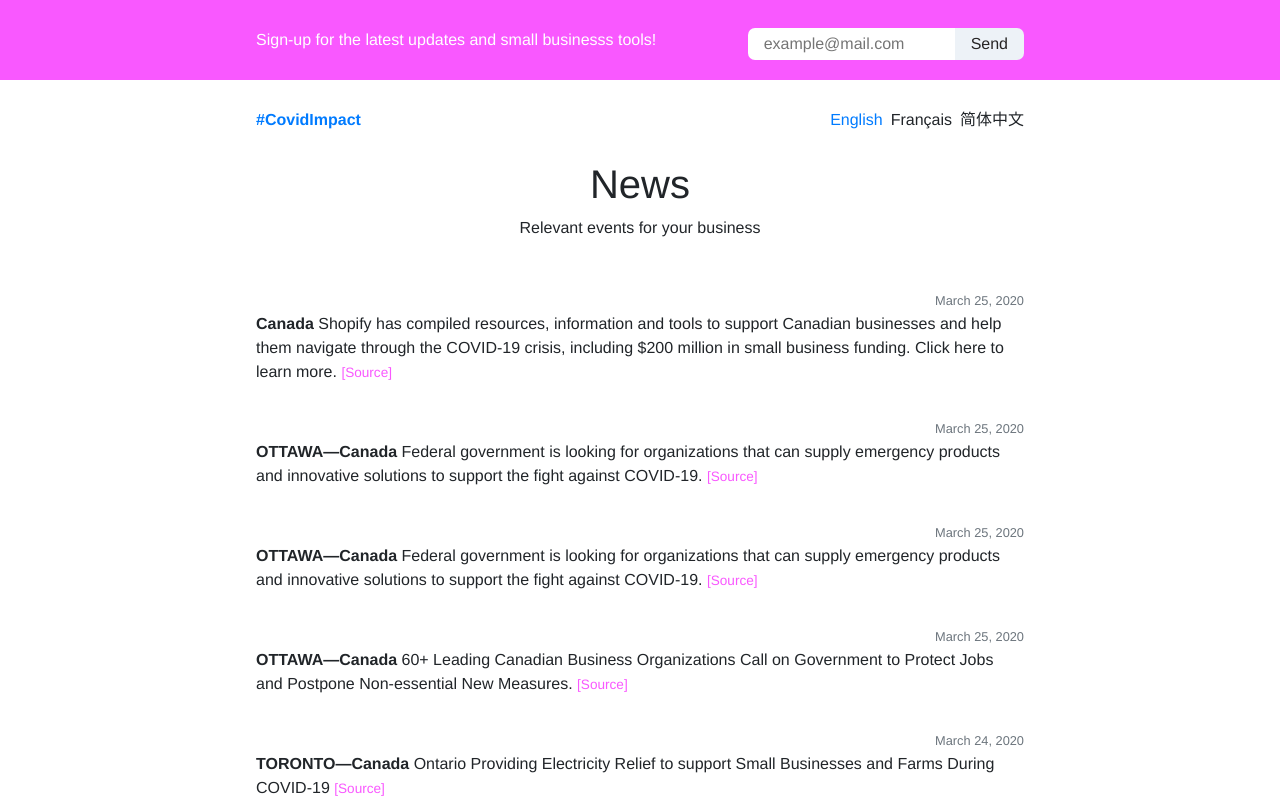
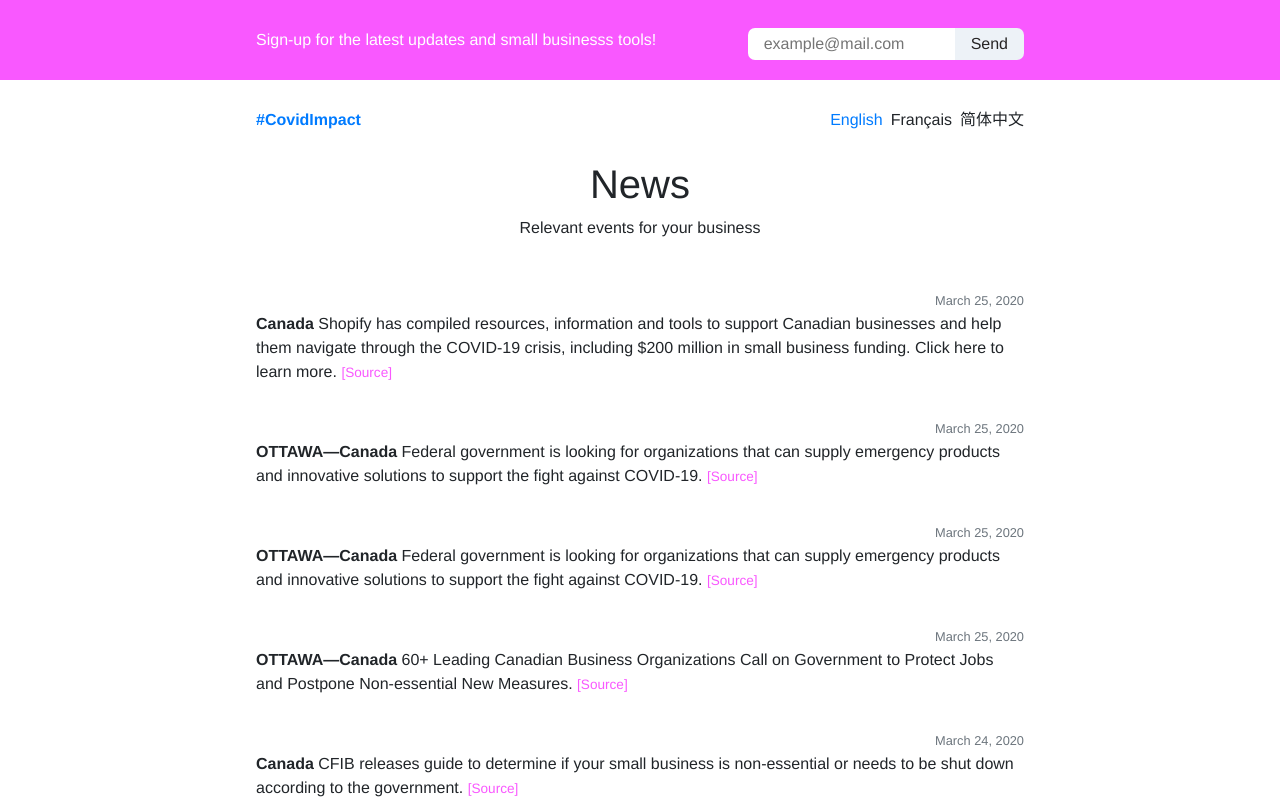
Before and after one commit to COVIDImpact/CovidImpact, a Vue app in the folder app/: page /news in a window 1280 px wide. Shown: the top 800 px of the page. Built offline with nearby package versions, Linux system fonts and the light colour scheme.

Commit message:
more news updates

```diff
--- a/app/src/pages/News.vue
+++ b/app/src/pages/News.vue
@@ -72,6 +72,21 @@
         <span
           ><a
             href="https://chamber.us1.list-manage.com/track/click?u=7ff6d535f16100c2e37d2ef8b&id=00bfecda41&e=5ac17939a9"
+            >[Source]</a
+          ></span
+        >
+      </div>
+
+      <div class="news__con--content">
+        <div class="text-muted text-right">
+          <small> March 24, 2020</small>
+        </div>
+
+        <b>Canada </b> CFIB releases guide to determine if your small business
+        is non-essential or needs to be shut down according to the government.
+        <span
+          ><a
+            href="https://www.cfib-fcei.ca/en/tools-resources/covid-19-business-essential-service"
             >[Source]</a
           ></span
         >
@@ -208,7 +223,7 @@ export default {
 }
 @media screen and (min-width: 768px) {
   .news__con {
-    height: 120vh;
+    height: 130vh;
   }
 }
 </style>
```
